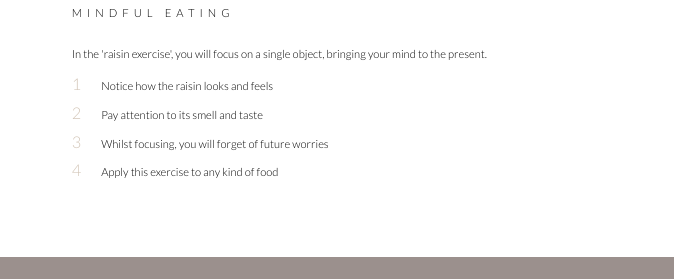
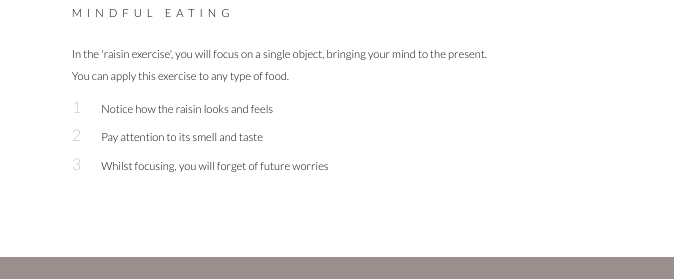
Before and after one commit to jema28/fac-project, a plain HTML site: page index.html in a window 1280 px wide. Shown: the part 3331-3610 px from the top of the page, 606-1280 px from the left. Drawn offline with Linux system fonts and the light colour scheme.

Commit message:
Update index.html

```diff
--- a/index.html
+++ b/index.html
@@ -210,11 +210,10 @@
       <div>
         <h3 class="smallh3 darkh3">Mindful Eating</h3>
         <ul>
-          <li class="line-height">In the 'raisin exercise', you will focus on a single object, bringing your mind to the present. </li>
+          <li class="line-height">In the 'raisin exercise', you will focus on a single object, bringing your mind to the present. You can apply this exercise to any type of food.</li>
           <li><span>1</span>Notice how the raisin looks and feels</li>
           <li><span>2</span>Pay attention to its smell and taste</li>
           <li><span>3</span>Whilst focusing, you will forget of future worries</li>
-          <li><span>4</span>Apply this exercise to any kind of food</li>
       </div>
     </div>
   </section>
```
